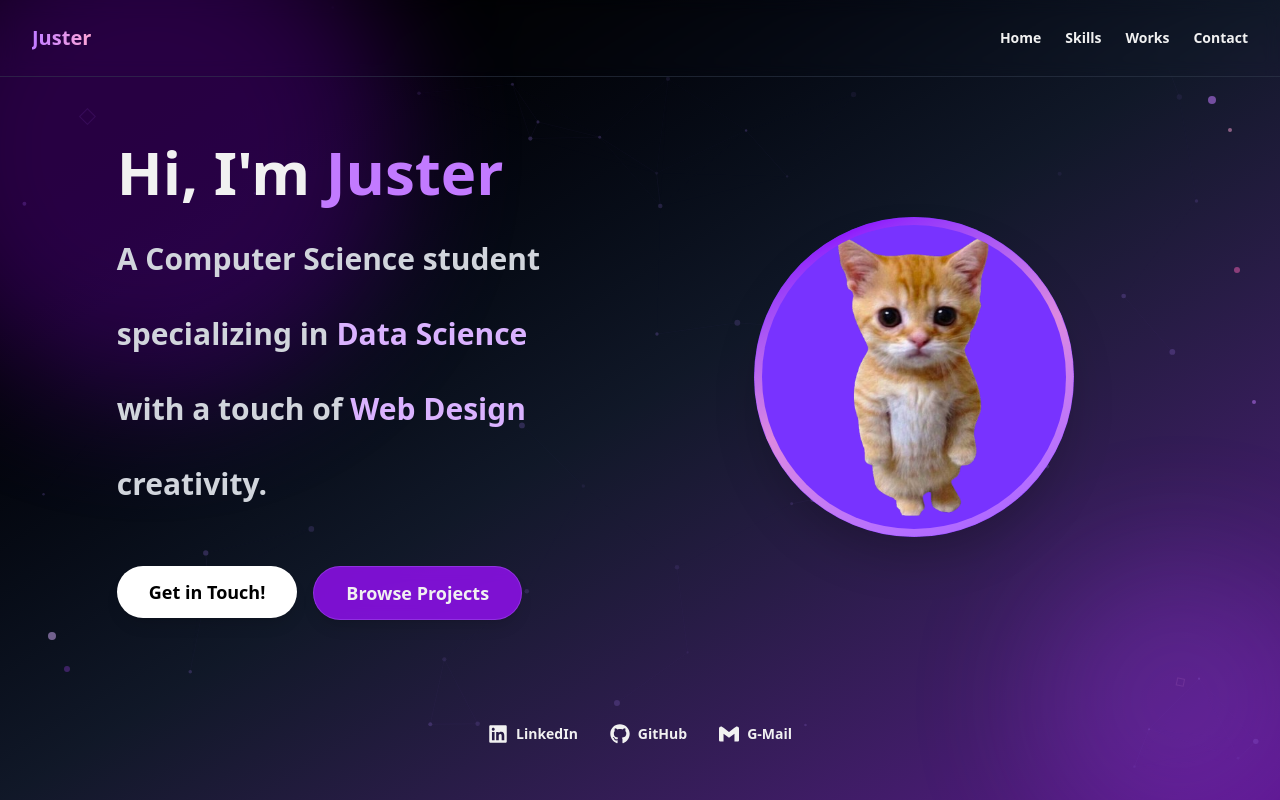
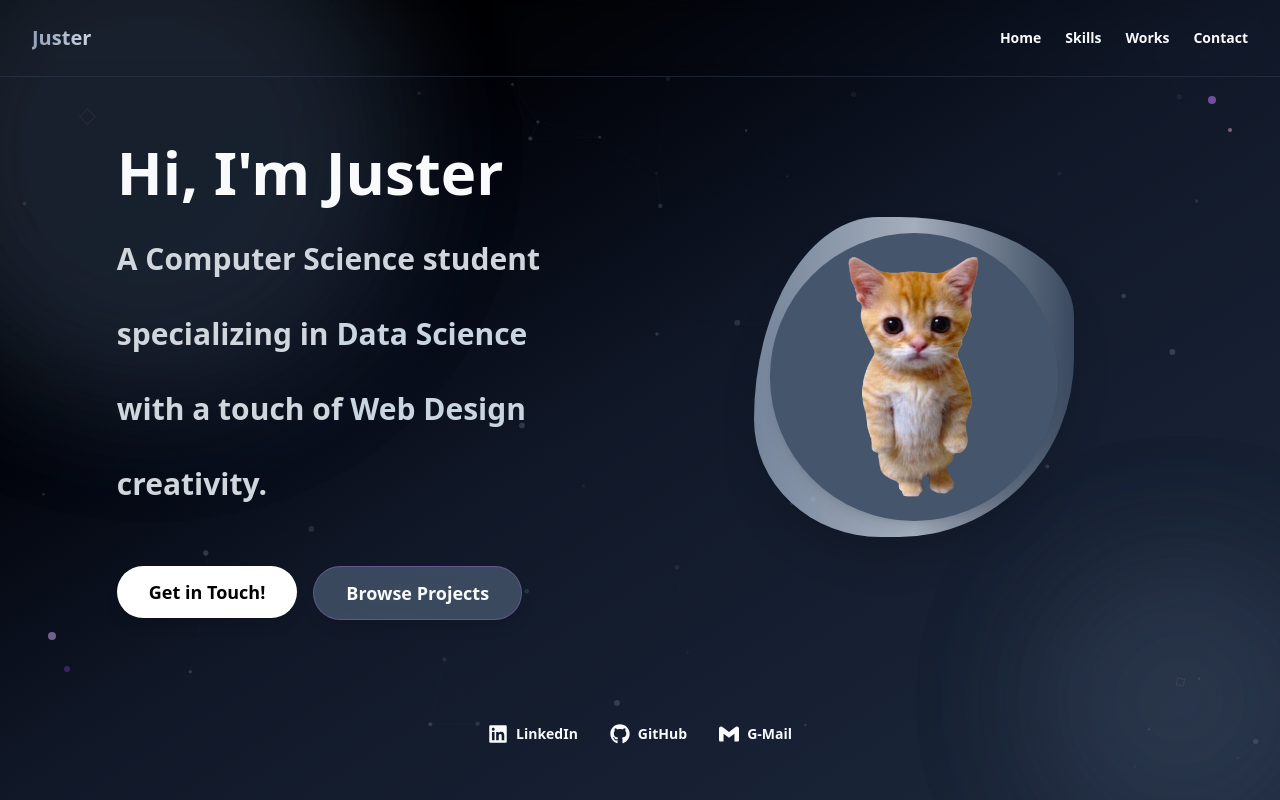
Before and after one commit to Strixyl/portfolio_site, a Next.js app: page / in a window 1280 px wide. Built offline with nearby package versions, Linux system fonts and the light colour scheme.

Commit message:
major color redesgin

```diff
--- a/pages/index.tsx
+++ b/pages/index.tsx
@@ -4,7 +4,6 @@ import React, { useEffect, useRef } from 'react';
 import { FaLinkedin, FaGithub } from "react-icons/fa";
 import { SiGmail, SiFlutter } from "react-icons/si";
 
-// Type definitions
 interface Node {
   x: number;
   y: number;
@@ -68,7 +67,7 @@ const NetworkBackground: React.FC = () => {
 
         ctx.beginPath();
         ctx.arc(node.x, node.y, node.radius, 0, Math.PI * 2);
-        ctx.fillStyle = `rgba(147, 112, 219, ${node.opacity})`;
+        ctx.fillStyle = `rgba(148, 163, 184, ${node.opacity})`;
         ctx.fill();
       });
 
@@ -84,7 +83,7 @@ const NetworkBackground: React.FC = () => {
             ctx.moveTo(nodes[i].x, nodes[i].y);
             ctx.lineTo(nodes[j].x, nodes[j].y);
             const opacity: number = (150 - distance) / 150 * 0.3;
-            ctx.strokeStyle = `rgba(147, 112, 219, ${opacity})`;
+           ctx.strokeStyle = `rgba(148, 163, 184, ${opacity})`;
             ctx.lineWidth = 0.5;
             ctx.stroke();
           }
@@ -122,8 +121,8 @@ const FloatingElements: React.FC = () => {
       <div className="absolute bottom-40 left-12 w-2 h-2 bg-purple-300 rounded-full opacity-50 animate-pulse shadow-lg shadow-purple-300/50" style={{ animationDelay: '1s' }}></div>
       <div className="absolute bottom-32 left-16 w-1.5 h-1.5 bg-purple-500 rounded-full opacity-30 animate-pulse" style={{ animationDelay: '1.5s' }}></div>
 
-      <div className="absolute top-1/3 right-10 w-1.5 h-1.5 bg-pink-400 rounded-full opacity-45 animate-pulse" style={{ animationDelay: '2s' }}></div>
-      <div className="absolute top-1/2 right-6 w-1 h-1 bg-purple-400 rounded-full opacity-35 animate-pulse" style={{ animationDelay: '2.5s' }}></div>
+      <div className="absolute w-[500px] h-[500px] bg-slate-700 rounded-full opacity-30 blur-3xl top-[-100px] left-[-100px] z-0"></div>
+      <div className="absolute w-[300px] h-[300px] bg-slate-600 rounded-full opacity-20 blur-3xl bottom-[-50px] right-[-50px] z-0"></div>
 
 
       <div className="absolute top-28 left-20 w-3 h-3 border border-purple-400/30 rotate-45 opacity-40 animate-bounce" style={{ animationDuration: '3s', animationDelay: '0.5s' }}></div>
@@ -134,108 +133,102 @@ const FloatingElements: React.FC = () => {
 
 export default function Home() {
   return (
-   <div className="min-h-screen bg-gradient-to-br from-black via-gray-900 to-purple-900 text-white font-sans relative overflow-hidden flex flex-col">
+    <div className="min-h-screen bg-gradient-to-br from-black via-gray-900 to-slate-800 text-white font-sans relative overflow-hidden flex flex-col">
       {/* Network Background */}
       <NetworkBackground />
 
-      {/* Floating Elements */}
       <FloatingElements />
+      <div className="absolute w-[500px] h-[500px] bg-slate-700 rounded-full opacity-30 blur-3xl top-[-100px] left-[-100px] z-0"></div>
 
-      {/* Original purple blur effect */}
-      <div className="absolute w-[500px] h-[500px] bg-purple-700 rounded-full opacity-30 blur-3xl top-[-100px] left-[-100px] z-0"></div>
-
-      {/* Additional blur effects for more depth */}
-      <div className="absolute w-[300px] h-[300px] bg-purple-500 rounded-full opacity-20 blur-3xl bottom-[-50px] right-[-50px] z-0"></div>
+<div className="absolute w-[300px] h-[300px] bg-slate-600 rounded-full opacity-20 blur-3xl bottom-[-50px] right-[-50px] z-0"></div>
 
       <nav className="flex items-center justify-between px-8 py-6 border-b border-gray-700/50 backdrop-blur-sm z-10 relative">
         <div className="flex items-center space-x-2">
           <h1 className="text-xl font-extrabold">
-            <span className="bg-gradient-to-r from-purple-400 via-white-400 to-pink-300 bg-clip-text text-transparent">
+            <span className="bg-gradient-to-r from-slate-400 via-white-400 to-slate-300 bg-clip-text text-transparent">
               Juster
             </span>
           </h1>
         </div>
         <ul className="flex space-x-6 text-sm font-bold">
           <li>
-            <Link href="/" className="hover:text-purple-300 transition-colors duration-300 relative group">
+            <Link href="/" className="hover:text-slate-300 transition-colors duration-300 relative group">
               Home
-              <span className="absolute -bottom-1 left-0 w-0 h-0.5 bg-purple-400 transition-all duration-300 group-hover:w-full"></span>
+              <span className="absolute -bottom-1 left-0 w-0 h-0.5 bg-slate-400 transition-all duration-300 group-hover:w-full"></span>
             </Link>
           </li>
           <li>
-            <Link href="/skills" className="hover:text-purple-300 transition-colors duration-300 relative group">
+            <Link href="/skills" className="hover:text-slate-300 transition-colors duration-300 relative group">
               Skills
-              <span className="absolute -bottom-1 left-0 w-0 h-0.5 bg-purple-400 transition-all duration-300 group-hover:w-full"></span>
+              <span className="absolute -bottom-1 left-0 w-0 h-0.5 bg-slate-400 transition-all duration-300 group-hover:w-full"></span>
             </Link>
           </li>
           <li>
-            <Link href="/works" className="hover:text-purple-300 transition-colors duration-300 relative group">
+            <Link href="/works" className="hover:text-slate-300 transition-colors duration-300 relative group">
               Works
-              <span className="absolute -bottom-1 left-0 w-0 h-0.5 bg-purple-400 transition-all duration-300 group-hover:w-full"></span>
+              <span className="absolute -bottom-1 left-0 w-0 h-0.5 bg-slate-400 transition-all duration-300 group-hover:w-full"></span>
             </Link>
           </li>
           <li>
-            <Link href="/contact" className="hover:text-purple-300 transition-colors duration-300 relative group">
+            <Link href="/contact" className="hover:text-slate-300 transition-colors duration-300 relative group">
               Contact
-              <span className="absolute -bottom-1 left-0 w-0 h-0.5 bg-purple-400 transition-all duration-300 group-hover:w-full"></span>
+              <span className="absolute -bottom-1 left-0 w-0 h-0.5 bg-slate-400 transition-all duration-300 group-hover:w-full"></span>
             </Link>
           </li>
         </ul>
       </nav>
 
-    <main className="flex flex-col md:flex-row items-center justify-center gap-12 px-4 py-10 md:py-12 xl:py-8 min-h-[70vh] xl:min-h-[75vh] z-10 relative">
+      <main className="flex flex-col md:flex-row items-center justify-center gap-12 px-4 py-10 md:py-12 xl:py-8 min-h-[70vh] xl:min-h-[75vh] z-10 relative">
         <div className="md:w-[40%] w-full mb-10 md:mb-0 text-center md:text-left flex flex-col justify-center">
           <h2 className="text-4xl md:text-6xl font-extrabold mb-8 leading-tight">
-            Hi, I'm <span className="text-purple-400">Juster</span><br />
+            Hi, I'm <span className="text-white-400">Juster</span><br />
             <span className="text-xl md:text-3xl font-bold text-gray-300">
-              A Computer Science student specializing in <span className="text-purple-300 font-bold">Data Science</span><br />
-               with a touch of <span className="text-purple-300 font-semibold">Web Design</span> creativity.
+              A Computer Science student specializing in <span className="text-slate-300 font-bold">Data Science</span><br />
+              with a touch of <span className="text-slate-300 font-semibold">Web Design</span> creativity.
             </span>
           </h2>
 
           <div className="flex flex-col md:flex-row gap-4 mt-6">
             <Link href="/contact">
-              <button className="px-8 py-3 text-lg bg-white text-black hover:bg-purple-500 hover:text-white transition-all duration-300 rounded-full font-semibold shadow-lg transform hover:scale-105 hover:shadow-xl">
+              <button className="px-8 py-3 text-lg bg-white text-black hover:bg-slate-500 hover:text-white transition-all duration-300 rounded-full font-semibold shadow-lg transform hover:scale-105 hover:shadow-xl">
                 Get in Touch!
               </button>
             </Link>
             <Link href="/works">
-              <button className="px-8 py-3 text-lg bg-purple-600/80 backdrop-blur-sm hover:bg-white hover:text-black transition-all duration-300 rounded-full font-semibold shadow-lg border border-purple-400/30 transform hover:scale-105 hover:shadow-xl">
+              <button className="px-8 py-3 text-lg bg-slate-600/80 backdrop-blur-sm hover:bg-white hover:text-black transition-all duration-300 rounded-full font-semibold shadow-lg border border-purple-400/30 transform hover:scale-105 hover:shadow-xl">
                 Browse Projects
               </button>
             </Link>
           </div>
         </div>
+        <div className="md:w-[40%] w-full flex justify-center items-center">
+          <div className="relative w-52 h-52 md:w-80 md:h-80 group">
+            {/* Simple liquid blob background */}
+            <div className="absolute inset-0 bg-gradient-to-r from-slate-400 via-slate-300 to-slate-600 opacity-80 animate-spin liquid-blob shadow-2xl" style={{ animationDuration: '10s' }}></div>
 
-        <div className="md:w-[40%] w-full flex justify-center items-center">
-          <div className="relative w-52 h-52 md:w-80 md:h-80 rounded-full bg-[#7833ff] shadow-2xl overflow-hidden group">
-            {/* Animated border */}
-            <div className="absolute inset-0 rounded-full bg-gradient-to-r from-purple-400 via-pink-300 to-purple-600 opacity-75 animate-spin" style={{ animationDuration: '8s' }}></div>
-            <div className="absolute inset-2 rounded-full bg-[#7833ff] overflow-hidden">
+            <div className="absolute inset-4 rounded-full bg-slate-600 overflow-hidden shadow-lg">
               <Image
                 src="/images/elgatopic.png"
                 alt="Profile"
                 fill
-                className="object-cover scale-110 transition-transform duration-300 group-hover:scale-125"
+                className="object-cover transition-transform duration-300 group-hover:scale-110"
               />
             </div>
-            {/* Floating orbs around profile */}
-            <div className="absolute -top-4 -right-4 w-8 h-8 bg-purple-400 rounded-full opacity-70 animate-bounce"></div>
-            <div className="absolute -bottom-4 -left-4 w-6 h-6 bg-pink-400 rounded-full opacity-70 animate-bounce" style={{ animationDelay: '0.5s' }}></div>
           </div>
         </div>
+
       </main>
 
-    <footer className="flex justify-center space-x-8 py-6 mt-auto mb-8 text-gray-400 font-bold text-sm relative z-10">
-        <Link href="https://linkedin.com" target="_blank" className="flex items-center space-x-2 hover:text-purple-300 transition-all duration-300 transform hover:scale-110">
+      <footer className="flex justify-center space-x-8 py-6 mt-auto mb-8 text-gray-400 font-bold text-sm relative z-10">
+        <Link href="https://linkedin.com" target="_blank" className="flex items-center space-x-2 hover:text-slate-300 transition-all duration-300 transform hover:scale-110">
           <FaLinkedin size={20} />
           <span>LinkedIn</span>
         </Link>
-        <Link href="https://github.com/Strixyl" target="_blank" className="flex items-center space-x-2 hover:text-purple-300 transition-all duration-300 transform hover:scale-110">
+        <Link href="https://github.com/Strixyl" target="_blank" className="flex items-center space-x-2 hover:text-slate-300 transition-all duration-300 transform hover:scale-110">
           <FaGithub size={20} />
           <span>GitHub</span>
         </Link>
-        <Link href="mailto:uretajuster@gmail.com" target="_blank" className="flex items-center space-x-2 hover:text-purple-300 transition-all duration-300 transform hover:scale-110">
+        <Link href="mailto:uretajuster@gmail.com" target="_blank" className="flex items-center space-x-2 hover:text-slate-300 transition-all duration-300 transform hover:scale-110">
           <SiGmail size={20} />
           <span>G-Mail</span>
         </Link>
--- a/styles/globals.css
+++ b/styles/globals.css
@@ -1,13 +1,12 @@
 @import "tailwindcss";
-
 /* styles/globals.css */
 :root {
-  --bg-color: #0E0E16;
-  --primary-color: #1A1A2E;
-  --accent-color: #283149;
-  --text-color: #F1F1F1;
-  --muted-text: #AAAAAA;
-  --hover-color: #3A3A5A;
+  --bg-color: #0a0a0a;
+  --primary-color: #1a1a1a;
+  --accent-color: #2a2a2a;
+  --text-color: #f8fafc;
+  --muted-text: #94a3b8;
+  --hover-color: #475569;
 }
 
 body {
@@ -52,7 +51,7 @@ a:hover {
 }
 
 .violet-circle {
-  background-color: #7833ff;
+  background-color: #404040;
   border-radius: 9999px;
   width: 15rem;
   height: 15rem;
@@ -64,3 +63,23 @@ a:hover {
     height: 18rem;
   }
 }
+
+.liquid-blob {
+  border-radius: 60% 40% 30% 70% / 60% 30% 70% 40%;
+  animation: liquid-morph 6s ease-in-out infinite;
+}
+
+@keyframes liquid-morph {
+  0%, 100% {
+    border-radius: 60% 40% 30% 70% / 60% 30% 70% 40%;
+  }
+  25% {
+    border-radius: 30% 60% 70% 40% / 50% 60% 30% 60%;
+  }
+  50% {
+    border-radius: 40% 60% 60% 40% / 70% 30% 60% 40%;
+  }
+  75% {
+    border-radius: 60% 40% 40% 70% / 40% 70% 60% 30%;
+  }
+}
```
